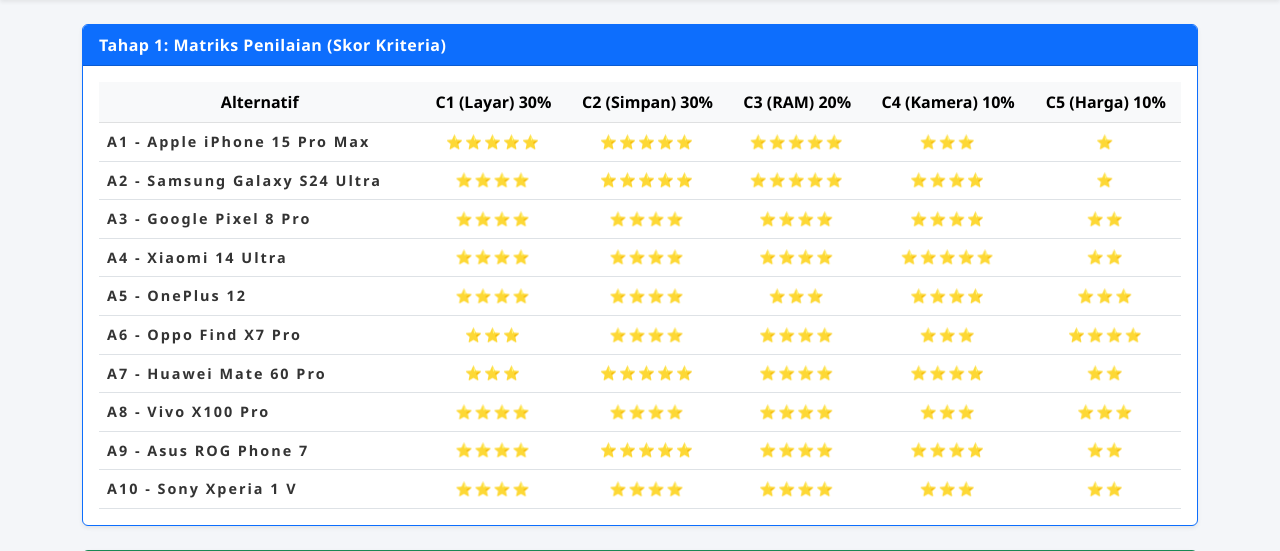
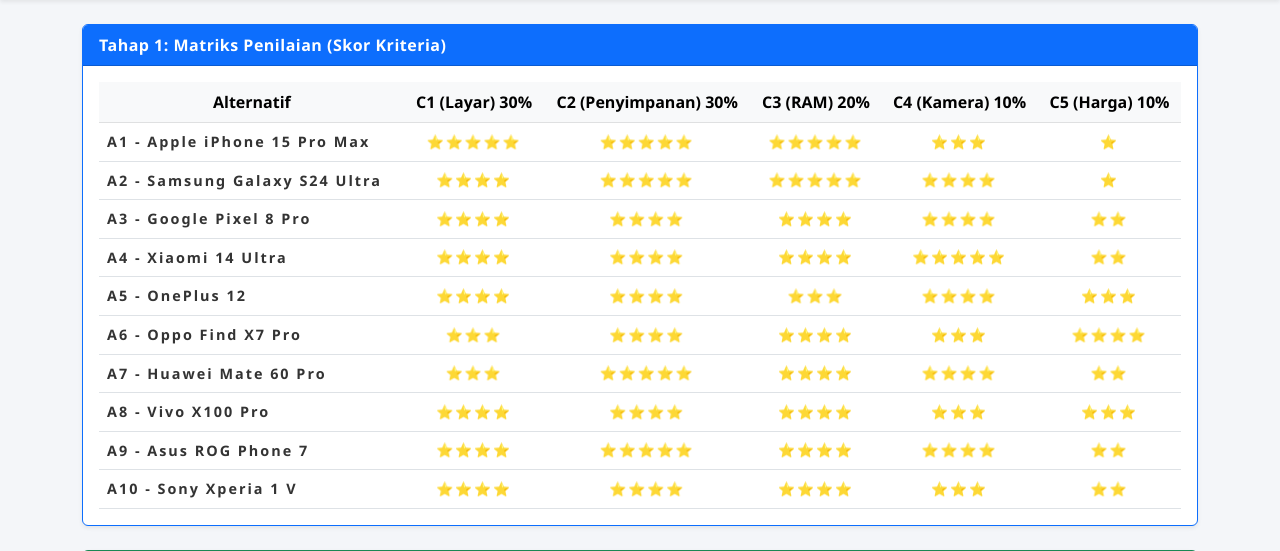
Before and after one commit to novandarajendra11-hub/Spk_PROMETHEE_smartphone, a Flask app: page / in a window 1280 px wide. Shown: the part 50-601 px from the top of the page. Run offline with Flask 3, Linux system fonts and the light colour scheme.

Commit message:
ganti tabel simpan menjadi Penyimpanan.html

```diff
--- a/SPK_Promthee/templates/index.html
+++ b/SPK_Promthee/templates/index.html
@@ -62,7 +62,7 @@
                   <tr>
                     <th>Alternatif</th>
                     <th>C1 (Layar) 30%</th>
-                    <th>C2 (Simpan) 30%</th>
+                    <th>C2 (Penyimpanan) 30%</th>
                     <th>C3 (RAM) 20%</th>
                     <th>C4 (Kamera) 10%</th>
                     <th>C5 (Harga) 10%</th>
```
